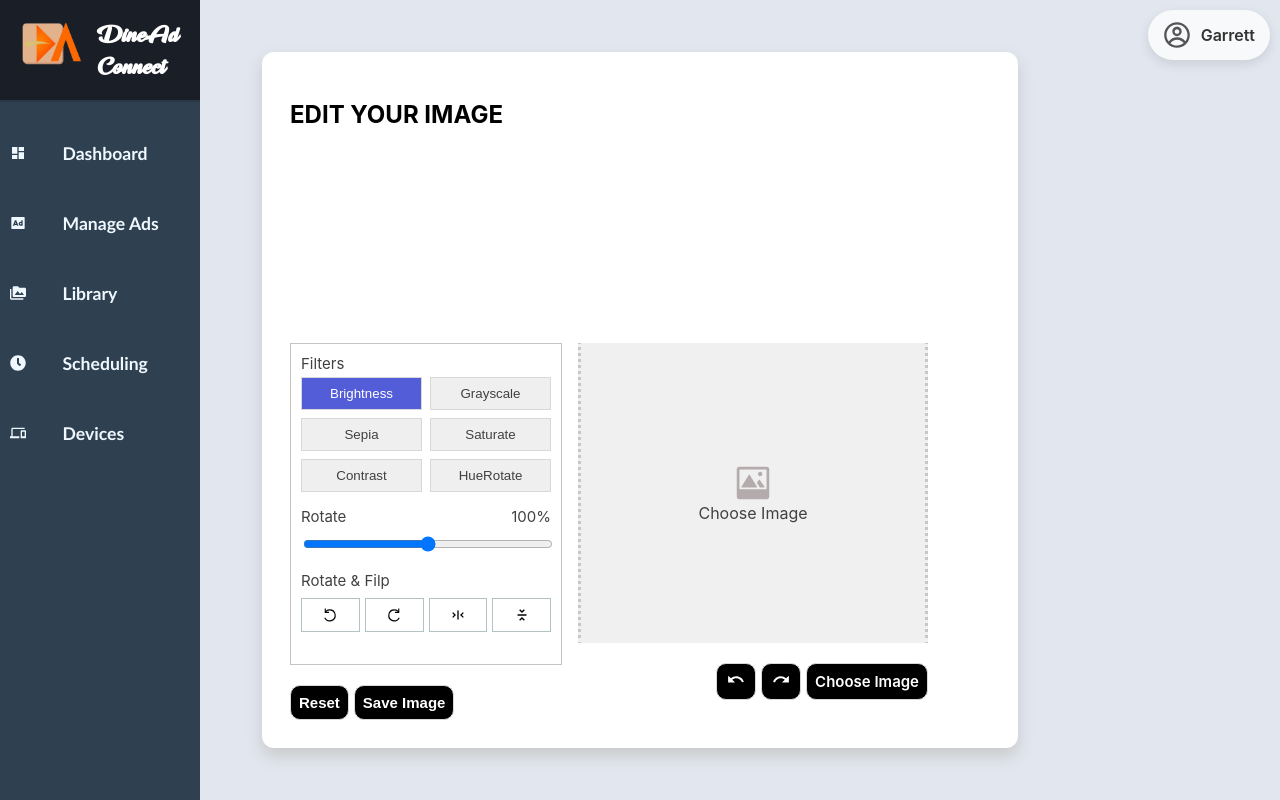
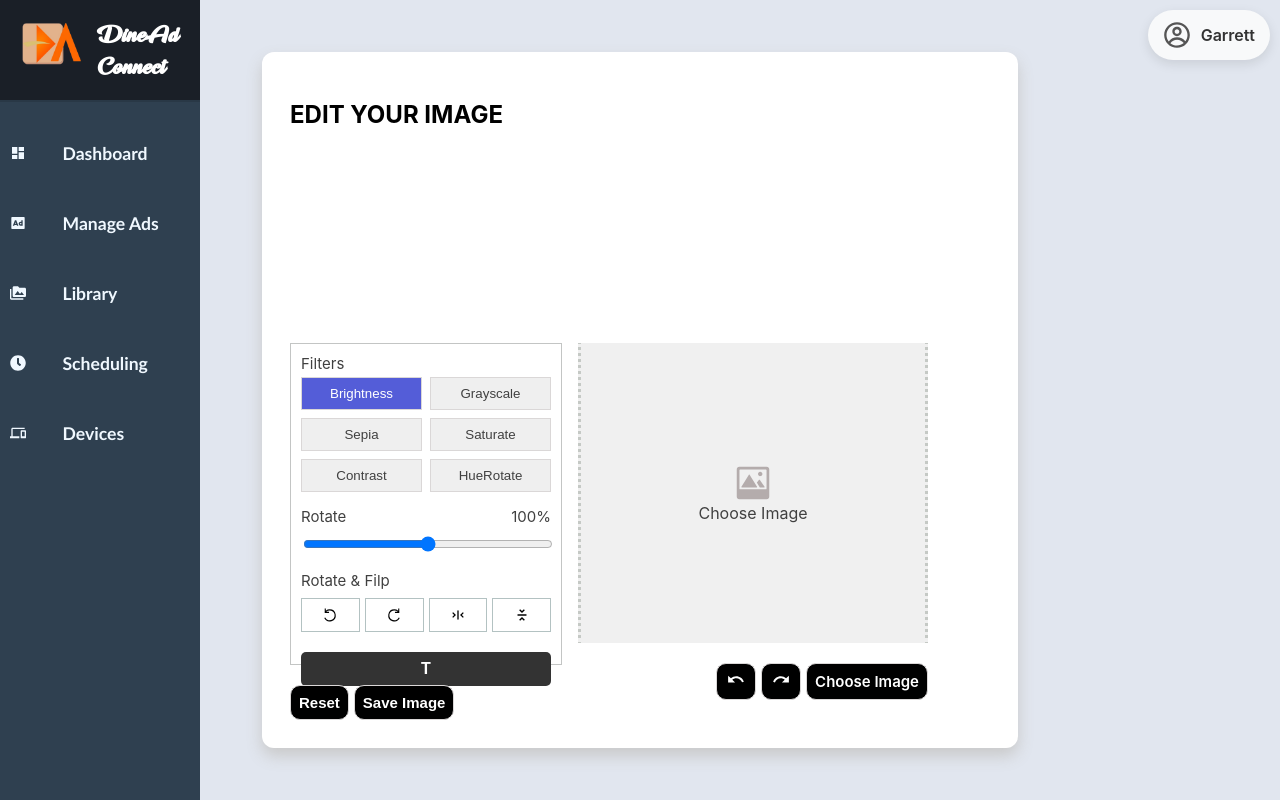
Before and after one commit to Dewiliaa/FSDP_Team3, a React (Create React App) app in the folder fsdp/: page /edit-template in a window 1280 px wide. Built offline with nearby package versions, Linux system fonts and the light colour scheme; no server answers.

Commit message:
adding text to posters - in progress

```diff
--- a/fsdp/src/pages/EditTemplate.js
+++ b/fsdp/src/pages/EditTemplate.js
@@ -1,13 +1,16 @@
-import React, { useState } from 'react'
-import '../styles/edit.scss'
-import ReactCrop from 'react-image-crop'
-import 'react-image-crop/dist/ReactCrop.css'
-import { GrRotateLeft, GrRotateRight } from 'react-icons/gr'
-import { CgMergeVertical, CgMergeHorizontal } from 'react-icons/cg'
-import { IoMdUndo, IoMdRedo, IoIosImage } from 'react-icons/io'
-import storeData from '../components/LinkedList'
+import React, { useState } from 'react';
+import '../styles/edit.scss';
+import ReactCrop from 'react-image-crop';
+import 'react-image-crop/dist/ReactCrop.css';
+import { GrRotateLeft, GrRotateRight } from 'react-icons/gr';
+import { CgMergeVertical, CgMergeHorizontal } from 'react-icons/cg';
+import { IoMdUndo, IoMdRedo, IoIosImage } from 'react-icons/io';
+import storeData from '../components/LinkedList';
 
 const EditTemplate = () => {
+    const [showTextPopup, setShowTextPopup] = useState(false);
+    const [text, setText] = useState('');
+
     const filterElement = [
         {
             name: 'brightness',
@@ -53,6 +56,9 @@ const EditTemplate = () => {
         vartical: 1,
         horizental: 1
     })
+    const handleTextInput = (e) => {
+        setText(e.target.value);
+    };
     const inputHandle = (e) => {
         setState({
             ...state,
@@ -224,6 +230,20 @@ const EditTemplate = () => {
                                     <div onClick={horizentalFlip}><CgMergeHorizontal /></div>
                                 </div>
                             </div>
+                            <div className="text_button">
+                                <button onClick={() => setShowTextPopup(true)}>T</button>
+                            </div>
+                            {showTextPopup && (
+                                <div className="text-popup">
+                                    <input
+                                        type="text"
+                                        placeholder="Enter text here"
+                                        value={text}
+                                        onChange={handleTextInput}
+                                    />
+                                    <button onClick={() => setShowTextPopup(false)}>Close</button>
+                                </div>
+                            )}
                         </div>
                         <div className="reset">
                             <button>Reset</button>
@@ -241,6 +261,9 @@ const EditTemplate = () => {
                                         <span>Choose Image</span>
                                     </label>
                             }
+                            <div className="text-overlay" style={{ position: 'absolute', top: '10%', left: '10%', color: '#000' }}>
+                                {text}
+                            </div>
                         </div>
                         <div className="image_select">
                             <button onClick={undo} className='undo'><IoMdUndo /></button>
--- a/fsdp/src/styles/edit.scss
+++ b/fsdp/src/styles/edit.scss
@@ -42,6 +42,29 @@
                         font-size: 15px;
                     }
                 }
+
+                .text_button {
+                    margin-top: 20px;
+
+                    button {
+                        padding: 8px;
+                        background-color: #333;
+                        color: #fff;
+                        font-size: 16px;
+                        border: none;
+                        border-radius: 5px;
+                        cursor: pointer;
+                        font-weight: bold;
+                        text-transform: uppercase;
+                        width: 100%;
+                        transition: background-color 0.3s;
+
+                        &:hover {
+                            background-color: #555;
+                        }
+                    }
+                }
+
                 span {
                     font-size: 15px;
                     color: #404040;
```
